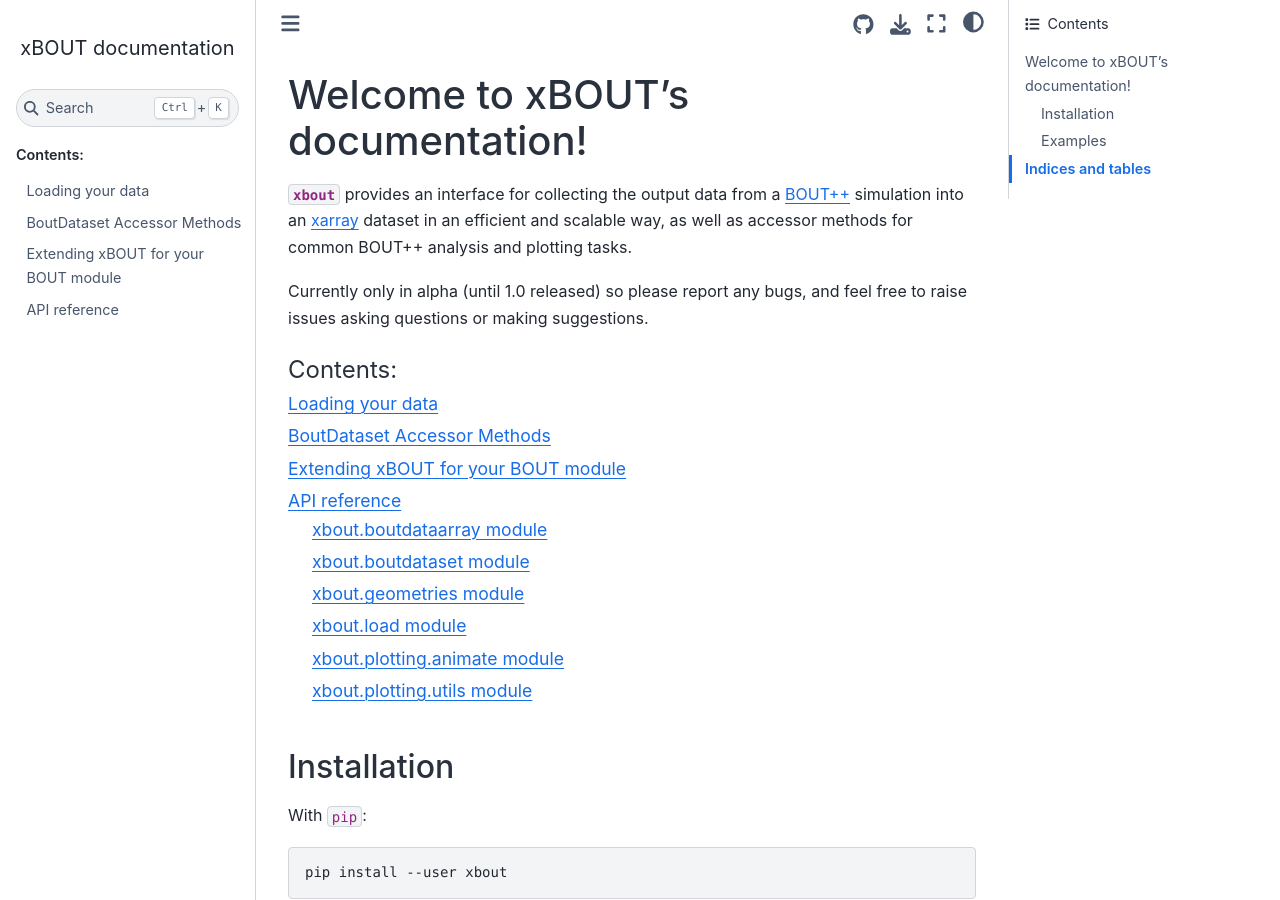
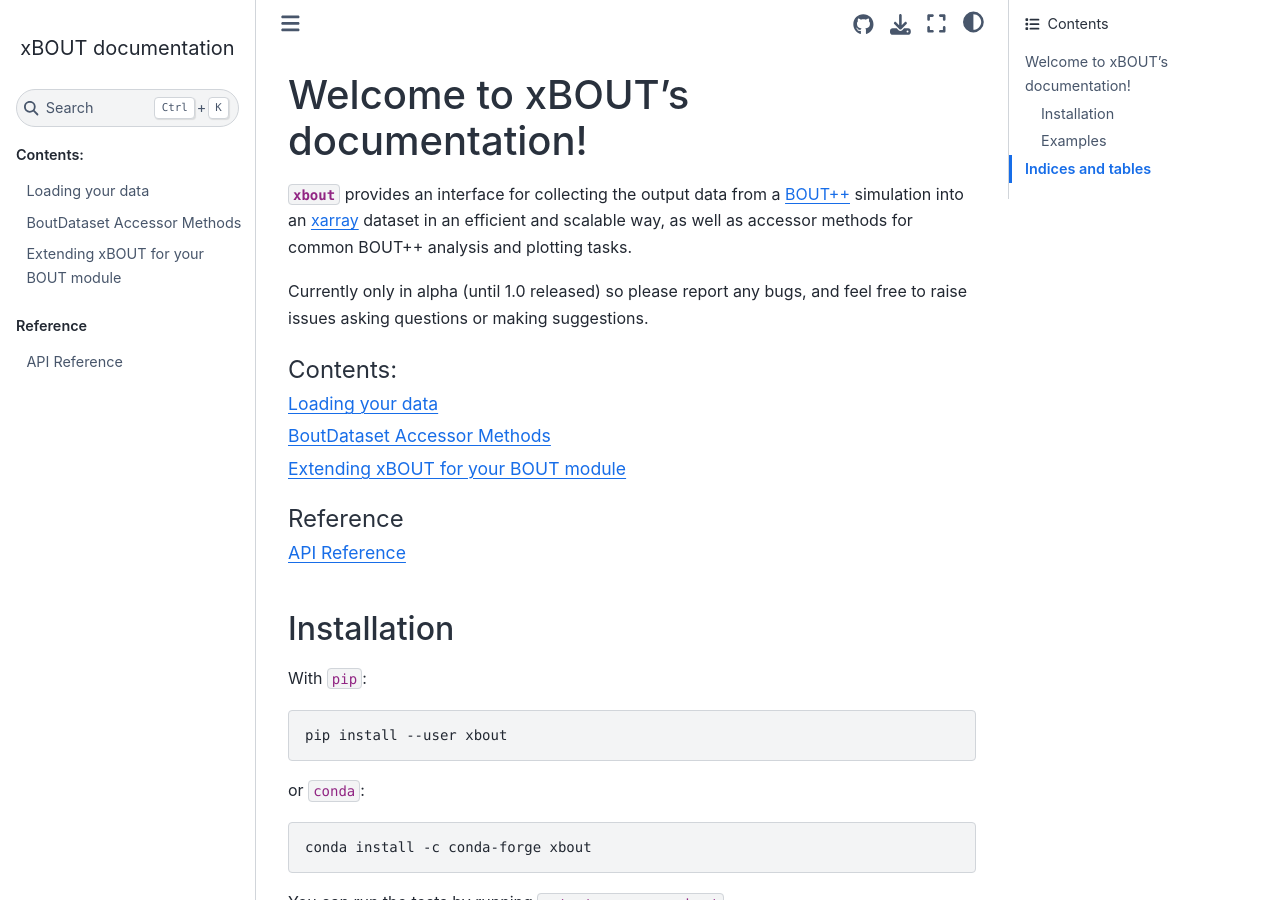
Before and after one commit to boutproject/xBOUT, a Sphinx documentation site: the page built from docs/index.rst, in a window 1280 px wide and 900 px high. Built offline with Sphinx 7.4.7 and the Sphinx Book theme 1.1.4, drawn with Linux system fonts in a browser that asks for light colours.

```diff
--- /dev/null
+++ b/docs/_templates/custom-class-template.rst
@@ -0,0 +1,32 @@
+{{ fullname | escape | underline}}
+
+.. currentmodule:: {{ module }}
+
+.. autoclass:: {{ objname }}
+   :members:
+   :undoc-members:
+   :show-inheritance:
+
+   {% block methods %}
+   .. automethod:: __init__
+
+   {% if methods %}
+   .. rubric:: {{ _('Methods') }}
+
+   .. autosummary::
+   {% for item in methods %}
+      ~{{ name }}.{{ item }}
+   {%- endfor %}
+   {% endif %}
+   {% endblock %}
+
+   {% block attributes %}
+   {% if attributes %}
+   .. rubric:: {{ _('Attributes') }}
+
+   .. autosummary::
+   {% for item in attributes %}
+      ~{{ name }}.{{ item }}
+   {%- endfor %}
+   {% endif %}
+   {% endblock %}
--- /dev/null
+++ b/docs/_templates/custom-module-template.rst
@@ -0,0 +1,66 @@
+{{ fullname | escape | underline}}
+
+.. automodule:: {{ fullname }}
+
+   {% block attributes %}
+   {% if attributes %}
+   .. rubric:: {{ _('Module Attributes') }}
+
+   .. autosummary::
+      :toctree:
+   {% for item in attributes %}
+      {{ item }}
+   {%- endfor %}
+   {% endif %}
+   {% endblock %}
+
+   {% block functions %}
+   {% if functions %}
+   .. rubric:: {{ _('Functions') }}
+
+   .. autosummary::
+      :toctree:
+   {% for item in functions %}
+      {{ item }}
+   {%- endfor %}
+   {% endif %}
+   {% endblock %}
+
+   {% block classes %}
+   {% if classes %}
+   .. rubric:: {{ _('Classes') }}
+
+   .. autosummary::
+      :toctree:
+      :template: custom-class-template.rst
+   {% for item in classes %}
+      {{ item }}
+   {%- endfor %}
+   {% endif %}
+   {% endblock %}
+
+   {% block exceptions %}
+   {% if exceptions %}
+   .. rubric:: {{ _('Exceptions') }}
+
+   .. autosummary::
+      :toctree:
+   {% for item in exceptions %}
+      {{ item }}
+   {%- endfor %}
+   {% endif %}
+   {% endblock %}
+
+{% block modules %}
+{% if modules %}
+.. rubric:: Modules
+
+.. autosummary::
+   :toctree:
+   :template: custom-module-template.rst
+   :recursive:
+{% for item in modules %}
+   {{ item }}
+{%- endfor %}
+{% endif %}
+{% endblock %}
--- a/docs/conf.py
+++ b/docs/conf.py
@@ -37,12 +37,27 @@ version = ".".join(release.split(".")[:2])
 # ones.
 extensions = [
     "sphinx.ext.autodoc",
+    "sphinx.ext.autosummary",
     "sphinx.ext.coverage",
     "sphinx.ext.mathjax",
     "sphinx.ext.viewcode",
     "sphinx.ext.napoleon",
     "sphinx.ext.intersphinx",
+    "sphinx_autodoc_typehints",
 ]
+
+autosummary_generate = True
+autodoc_default_options = {
+    'ignore-module-all': True
+}
+autodoc_typehints = "description"
+autodoc_class_signature = "mixed"
+
+# Numpy-doc config
+napoleon_google_docstring = False
+napoleon_numpy_docstring = True
+napoleon_attr_annotations = True
+napoleon_preprocess_types = True
 
 # Add any paths that contain templates here, relative to this directory.
 templates_path = ["_templates"]
--- a/docs/index.rst
+++ b/docs/index.rst
@@ -22,7 +22,12 @@ suggestions.
    loading_data
    accessor_methods
    extending_xbout
-   xbout
+
+.. toctree::
+   :maxdepth: 2
+   :caption: Reference
+
+   API Reference <api>
 
 Installation
 ------------
--- a/docs/xbout.rst
+++ /dev/null
@@ -1,50 +0,0 @@
-API reference
-=============
-
-xbout.boutdataarray module
---------------------------
-
-.. automodule:: xbout.boutdataarray
-    :members:
-    :undoc-members:
-    :show-inheritance:
-
-xbout.boutdataset module
-------------------------
-
-.. automodule:: xbout.boutdataset
-    :members:
-    :undoc-members:
-    :show-inheritance:
-
-xbout.geometries module
------------------------
-
-.. automodule:: xbout.geometries
-    :members:
-    :undoc-members:
-    :show-inheritance:
-
-xbout.load module
------------------
-
-.. automodule:: xbout.load
-    :members:
-    :undoc-members:
-    :show-inheritance:
-
-xbout.plotting.animate module
------------------------------
-
-.. automodule:: xbout.plotting.animate
-    :members:
-    :undoc-members:
-    :show-inheritance:
-
-xbout.plotting.utils module
----------------------------
-
-.. automodule:: xbout.plotting.utils
-    :members:
-    :undoc-members:
-    :show-inheritance:
--- a/pyproject.toml
+++ b/pyproject.toml
@@ -55,8 +55,9 @@ calc = [
     "xhistogram",
 ]
 docs = [
-    "sphinx >= 1.4",
+    "sphinx >= 5.3",
     "sphinx-book-theme >= 0.4.0rc1",
+    "sphinx_autodoc_typehints >= 1.19",
 ]
 3d_plot = [
     "k3d >= 2.8.0",
```
Also changed, not shown: docs/api.rst (added, +10 -0 lines), 1 other file.
